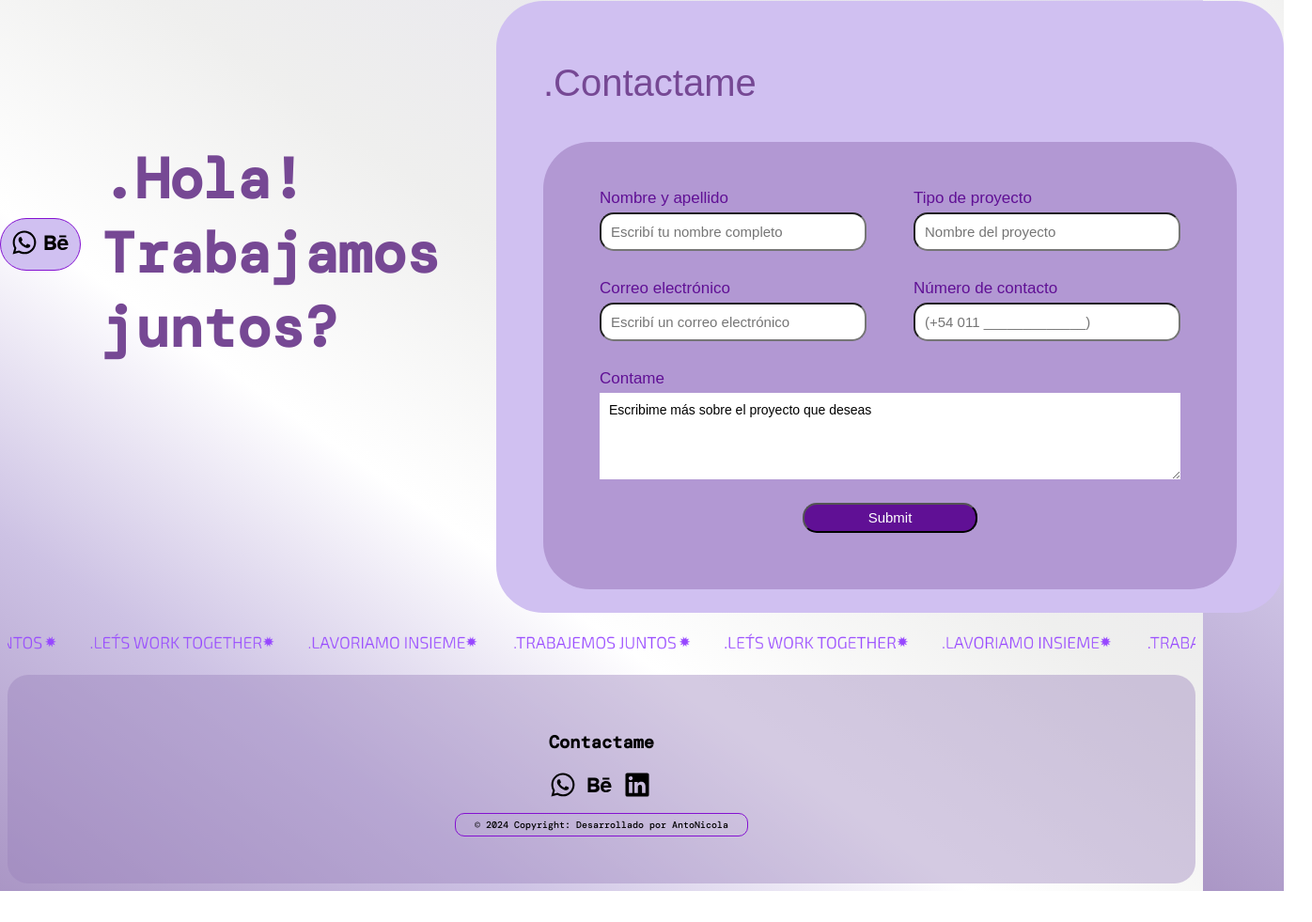
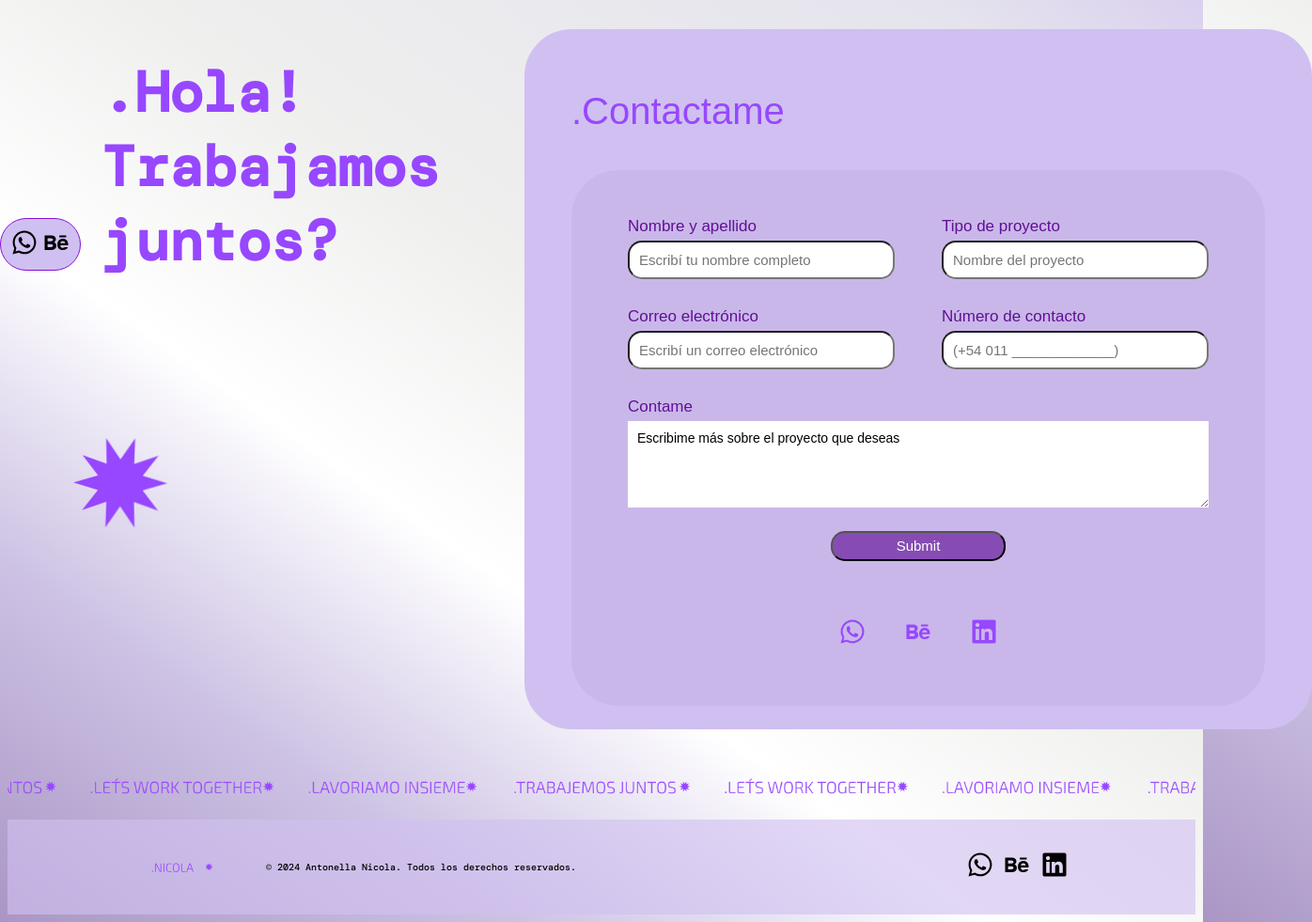
Before and after one commit to AntoNicola94/Portfolio_NicolaAntonella, a plain HTML site: page contacto.html in a window 1280 px wide. Shown: the part 168-1149 px from the top of the page at 94% size, 1396 px wide, since content can reach past the window. Before the commit the page ends 1116 px from the top, so only its background shows below. Drawn offline with nearby package versions, Linux system fonts and the light colour scheme; a web font is replaced by a local one.

Commit message:
animacion+footer

```diff
--- a/contacto.html
+++ b/contacto.html
@@ -78,6 +78,7 @@
     <section class="contenedor-formulario">
         <div class="pregunta-formulario">
             <h2 class="titulo-form"> .Hola! Trabajamos juntos?</h2>
+            <img src="img/estrella.svg" alt="estrellavioleta" class="estrellavioleta">
         </div>
         <section class="zona-formulario">
             <h3 class="h3-formulario">.Contactame</h3>
@@ -102,6 +103,11 @@
                 </div>
                 <div class="boton-enviar">
                     <input type="submit" class="submit">
+                </div>
+                <div class="contactoform">
+                    <a href="https://wa.me/+5491160169957" target="_blank"> <img src="img/lila-whatsapppng.png" width="30 px" height="30 px" alt="ícono de teléfono"></a>
+                    <a href="https://behance.net/antonellanicola1" target="_blank"><img src="img/lila-behance.png" width="30 px" height="30 px" alt="ícono de behance"></a>
+                    <a href="https://www.linkedin.com/in/antonella-nicola-5196367b/" target="_blank"><img src="img/lila-linkedin.png" width="30 px" height="30 px" alt="ícono de linkedin"></a>
                 </div>
             </form>
         </section>
@@ -137,16 +143,14 @@
 </main>
 <!--INICIO FOOTER PORTFOLIO ANTO NICOLA-->
     <footer>
-    <section id="contacto">
-        <h3>Contactame</h3>
-        <div class="logoscontacto">
+        <div class="footerderecho">
+            <img src="img/nicolalogo.svg" width="100px" height="61px" alt="logo .nicola">
+            <p>© 2024 Antonella Nicola. Todos los derechos reservados.</p>
+        </div>
+        <div class="redessociales">
             <a href="https://wa.me/+5491160169957" target="_blank"> <img src="img/whatsapp-fill-svgrepo-com.svg" width="30 px" height="30 px" alt="ícono de teléfono"></a>
             <a href="https://behance.net/antonellanicola1" target="_blank"><img src="img/behance-fill-svgrepo-com.svg" width="30 px" height="30 px" alt="ícono de behance"></a>
             <a href="https://www.linkedin.com/in/antonella-nicola-5196367b/" target="_blank"><img src="img/linkedin-fill-svgrepo-com.svg" width="30 px" height="30 px" alt="ícono de linkedin"></a>
-        </div>
-    </section>
-    <div>
-        <p>© 2024 Copyright: Desarrollado por AntoNicola</p>
         </div>
     </footer>
 <!-- Fin del footer-->
--- a/style.css
+++ b/style.css
@@ -67,9 +67,9 @@ nav ul li {
 /*INICIO ANIMACION AFTER DELAY SALUDO*/
 .afterdelay {
     position: relative;
-    height: 100px;
-    padding: 80px;
-    margin: 80px;
+    height: 70px;
+    padding: 50px;
+    margin: 10px 80px 10px 80px;
 }
 .afterdelay div {
     position: absolute;
@@ -96,12 +96,26 @@ nav ul li {
 }
 .texto-animacion {
     font-size: 15pt;
-    padding: 70px 20px;
+    padding: 80px 50px 20px 25px;
     margin: 92px;
     font-family: "DM Mono", monospace;
     font-weight: 400;
     color: #a76acf;
 }
+.estrellavioletasaludo{
+    display: flex;
+    justify-content: center;
+    animation: giroinfinito 20s linear infinite;
+}
+@keyframes giroinfinito {
+    from {
+        transform: rotate(1deg);
+    }
+    to {
+        transform: rotate(360deg);
+    }
+}
+
 /*FIN ANIMACION AFTER DELAY SALUDO*/
 /*Inicio de main SOBRE MI*/
 #sobremi {
@@ -394,16 +408,30 @@ h2 {
     font-family:"DM Mono", monospace;
     font-size: 60px;
     font-weight: 700;
-    color: #764894;
-    padding: 100px 20px 50px 100px;
+    color: #9747FF;
+    padding: 8px 20px 50px 100px;
     margin-right: 20px;
     max-width: 10%;
+}
+.estrellavioleta{
+    padding: 10px;
+    margin: 60px;
+    width: 20%;
+    animation: giroinfinito 10s linear infinite;
+}
+@keyframes giroinfinito {
+    from {
+        transform: rotate(1deg);
+    }
+    to {
+        transform: rotate(360deg);
+    }
 }
 .h3-formulario{
     font-family: "Signika Negative", sans-serif;
     font-size: 40px;
     font-weight: 400;
-    color: #764894;
+    color: #9747FF;
     display: flex;
     justify-content: flex-start;
 }
@@ -412,11 +440,12 @@ h2 {
     padding: 25px 50px;
     z-index: 30;
     border-radius: 50px;
+    margin: 30px;
 }
 form{
     display: flex;
     flex-direction:column ;
-    background-color: #b298d3;
+    background-color: #b198d338;
     padding: 50px 60px 30px 60px;
     box-sizing: border-box;
     border-radius: 50px;
@@ -471,7 +500,7 @@ textarea{
     font-weight: 200;
     line-height: normal;
     color: white;
-    background-color:#601095;
+    background-color:#601095a3;
     display: flex;
     justify-content: center;
     cursor: pointer;
@@ -481,6 +510,14 @@ textarea{
 }
 .submit:hover{
     background-color: #8750d0;
+}
+.contactoform{
+    display: flex;
+    justify-content: center;
+    padding: 10px;
+}
+.contactoform img{
+    padding: 20px;
 }
 /*FIN de FORMULARIO*/
 
@@ -493,24 +530,25 @@ textarea{
 
 /*Inicio de FOOTER*/
 footer {
-    background-color: #9882ba6b;
+    background-color: #d0c0f19f;
     font-family: "DM Mono", monospace;
     font-weight: 500;
     font-style: normal;
-    padding: 40px 30px;
-    border-radius: 22px;
+    display: flex;
+    justify-content: space-between;
+    align-items: center;
+    padding: 20px 135px;
+}
+.footerderecho{
     display: flex;
     align-items: center;
-    align-content: stretch;
-    flex-direction: column;
+    gap: 20px;
 }
 footer p {
-    border: 1px solid rgb(132, 17, 209);
-    border-radius: 10px;
     padding: 5px 20px;
     font-size: 10px;
 }
-.logoscontacto a:hover{
+.redessociales a:hover{
     filter: opacity(.6);
 }
 /*Fin de FOOTER*/
```
Also changed, not shown: index.html (+8 -7 lines), proyectos.html (+8 -11 lines), img/estrella.svg (added), img/lila-behance.png (added), img/lila-linkedin.png (added), img/lila-whatsapppng.png (added). Lines whose indentation alone changed are shown as unchanged.
